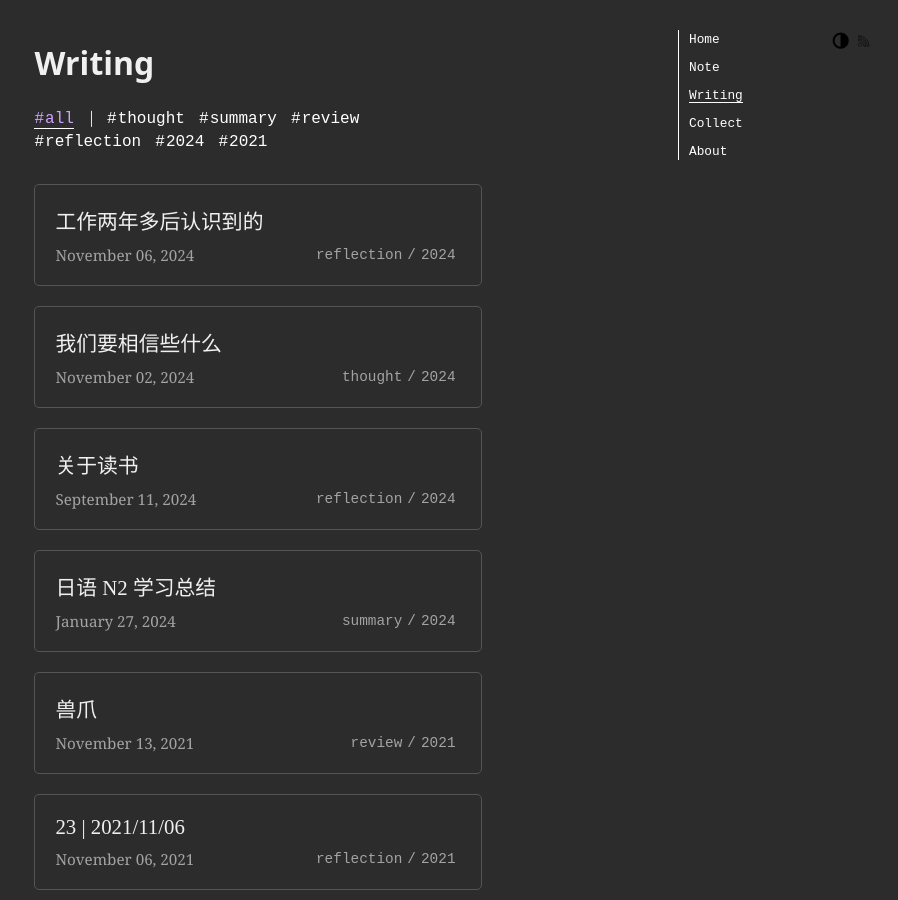
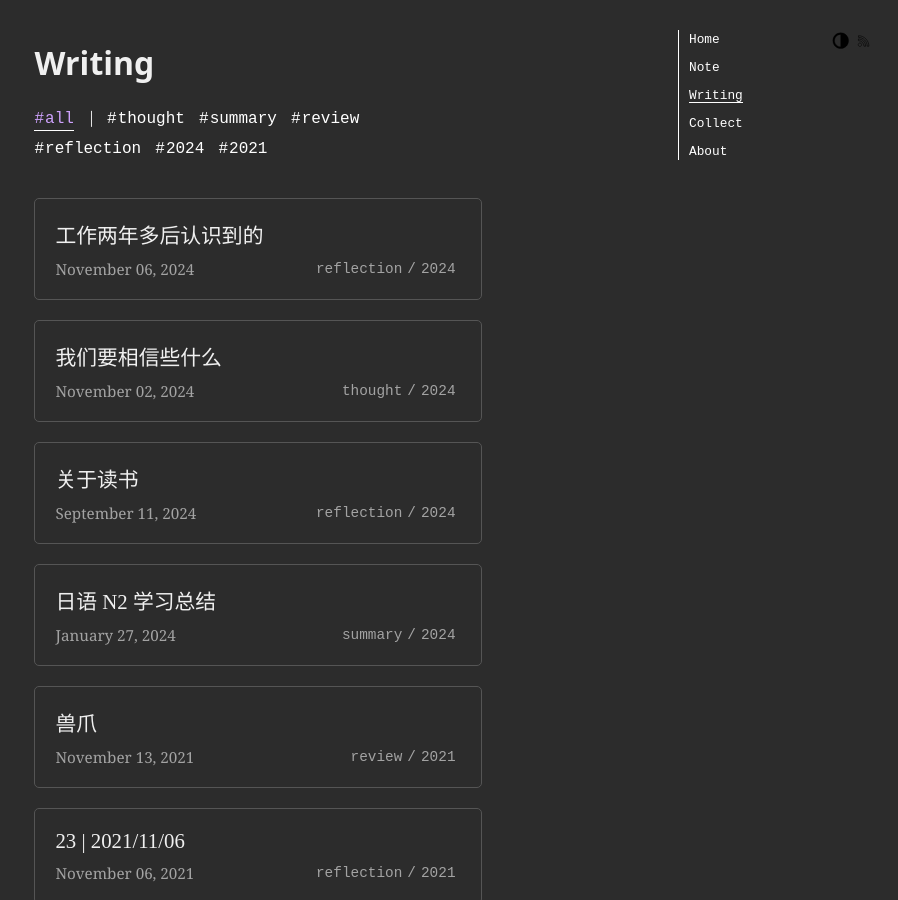
Before and after one commit to faithk7/faithk7.github.io, a Jekyll site: the page built from pages/writing-index.html, in a window 1280 px wide. Shown: the whole page, without its empty margins (382-1280 px from the left). Built offline with Jekyll 4.4.1, drawn with Linux system fonts in a browser that asks for light colours; comment, search, counter and statistics services are not loaded.

Commit message:
fix(writing): restore desktop tag line-height and margin-bottom

```diff
--- a/_sass/_writing-index.scss
+++ b/_sass/_writing-index.scss
@@ -80,7 +80,7 @@
 .o-tag {
     display: inline-block;
     font-size: 1rem;
-    line-height: 1.2em;
+    line-height: 1.5em;
     font-family: serif, Times;
     text-decoration: none;
     background-image: linear-gradient(to right, var(--writing-tag-text), var(--writing-tag-text));
@@ -95,7 +95,7 @@
     color: var(--writing-tag-text);
     margin-left: 0px;
     margin-right: var(--space-sm);
-    margin-bottom: 0;
+    margin-bottom: var(--space-xs);
     cursor: pointer;
 }
 
```
